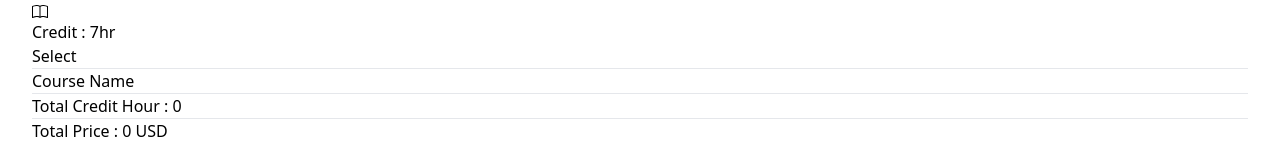
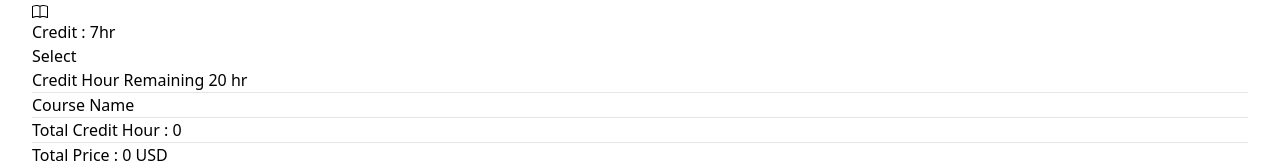
Before and after one commit to originalmahim/Course-Registration-simple-react-website, a React (Vite) app: page / in a window 1280 px wide. Shown: the part 4272-4435 px from the top of the page. Built offline with nearby package versions, Linux system fonts and the light colour scheme.

Commit message:
Credit Hours Remaining intrigrated to cart section so that any one can add only max  20 credit to the cart

```diff
--- a/src/App.jsx
+++ b/src/App.jsx
@@ -15,7 +15,8 @@ function App() {
 
 const [select,setSelect] = useState([]);
 const [credit,setCredit] = useState(0);
-const [price,setPrice] = useState(0)
+const [price,setPrice] = useState(0);
+const [timeremain,SetTimeremain] = useState(20);
   const handleSelect = (item,time,money) =>{
 
     const isExist = select.find((things) => things === item)
@@ -33,6 +34,9 @@ const [price,setPrice] = useState(0)
     const totalprice = price + money;
     setPrice(totalprice)
 
+    const newtime = timeremain - time;
+    SetTimeremain(newtime)
+
     }
   return (
     <>
@@ -43,7 +47,7 @@ const [price,setPrice] = useState(0)
         courses.map(course => <Main key={course.id} handleSelect = {handleSelect} course = {course} ></Main>)
       }
       </div>
-      <Purches credit = {credit} select ={select} price ={price}></Purches>
+      <Purches timeremain = {timeremain} credit = {credit} select ={select} price ={price}> </Purches>
       </div>
     </>
   )
--- a/src/Components/Purches/Purches.jsx
+++ b/src/Components/Purches/Purches.jsx
@@ -1,6 +1,7 @@
-const Purches = ({select,credit,price}) => {
+const Purches = ({select,credit,price,timeremain}) => {
           return (
           <div className="w-1/4 rounded-lg border-2 border-solid shadow-lg p-3 h-80 ">
+          <h1 className="text-2xl font-semibold text-center text-blue-500 mb-1">Credit Hour Remaining {timeremain} hr</h1>
            <hr />
            <div className="my-2 px-5">
            <h1 className="text-2xl font-medium">Course Name</h1>
```
